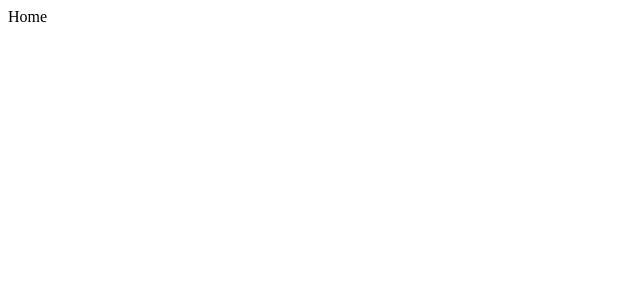
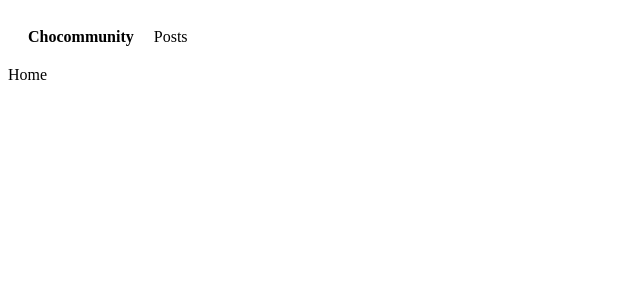
Before and after one commit to WhiteKr/WhiteKr, a Next.js app: page / in a window 1280 px wide. Shown: the top 300 px of the page, without its empty margins (0-640 px from the left). Built offline with nearby package versions, Linux system fonts and the light colour scheme.

Commit message:
feat: navigation bar layout

```diff
--- a/app/global.css
+++ b/app/global.css
@@ -1,3 +1,18 @@
+.navbar {
+  background: white;
+  padding: 20px;
+}
+
+.navbar a {
+  margin-right: 20px;
+  text-decoration: none;
+  color: black;
+}
+
+.logo {
+  font-weight: bold;
+}
+
 .list-bg {
   background: rgb(249, 250, 255);
   padding: 10px;
--- a/app/layout.tsx
+++ b/app/layout.tsx
@@ -1,5 +1,6 @@
 import React from 'react';
 import './global.css';
+import Link from 'next/link';
 
 export const metadata = {
   title: 'Next.js',
@@ -13,7 +14,13 @@ export default function RootLayout({
 }) {
   return (
     <html lang='en'>
-    <body>{children}</body>
+    <body>
+    <div className='navbar'>
+      <Link href='/' className='logo'>Chocommunity</Link>
+      <Link href='/posts'>Posts</Link>
+    </div>
+    {children}
+    </body>
     </html>
   );
 }
```
